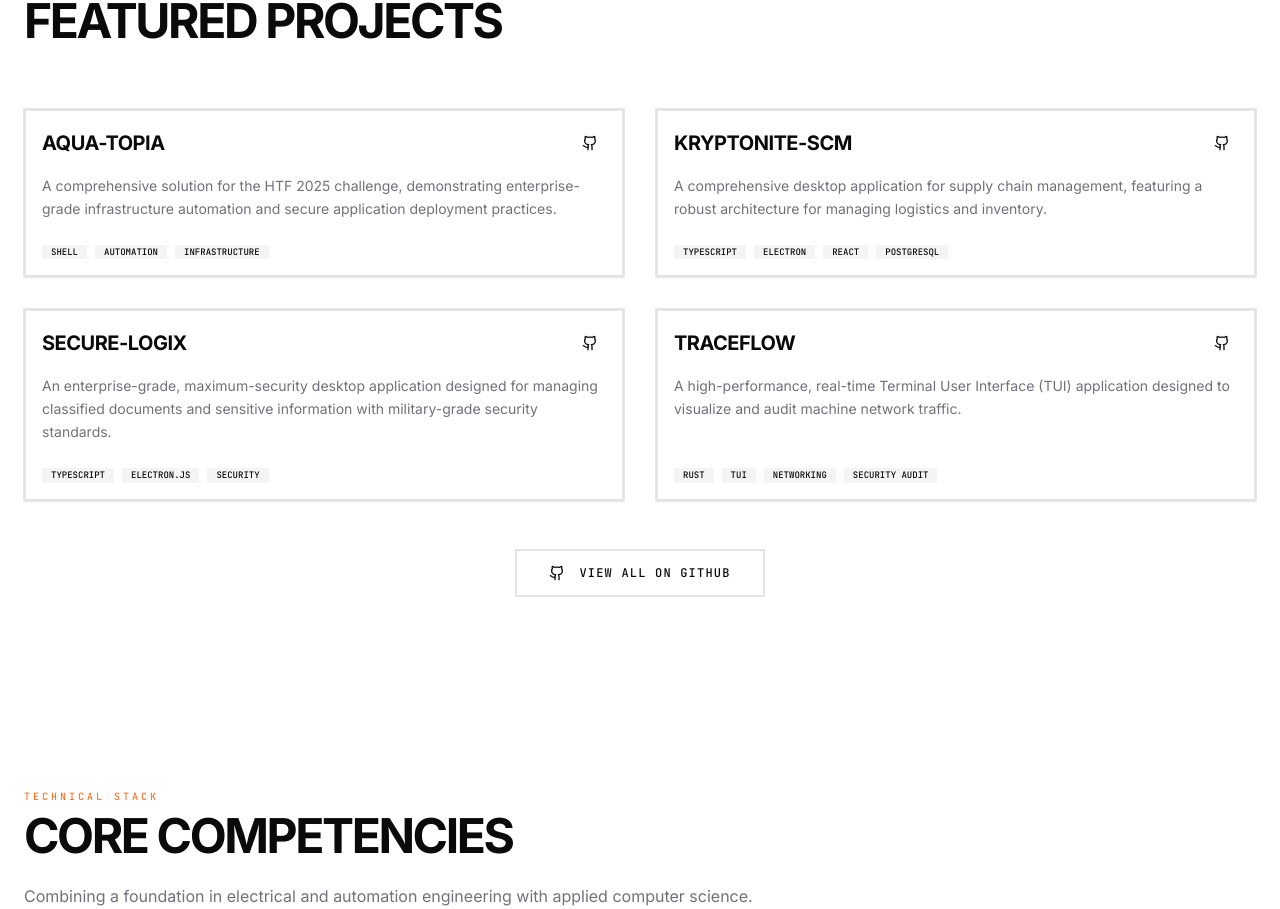
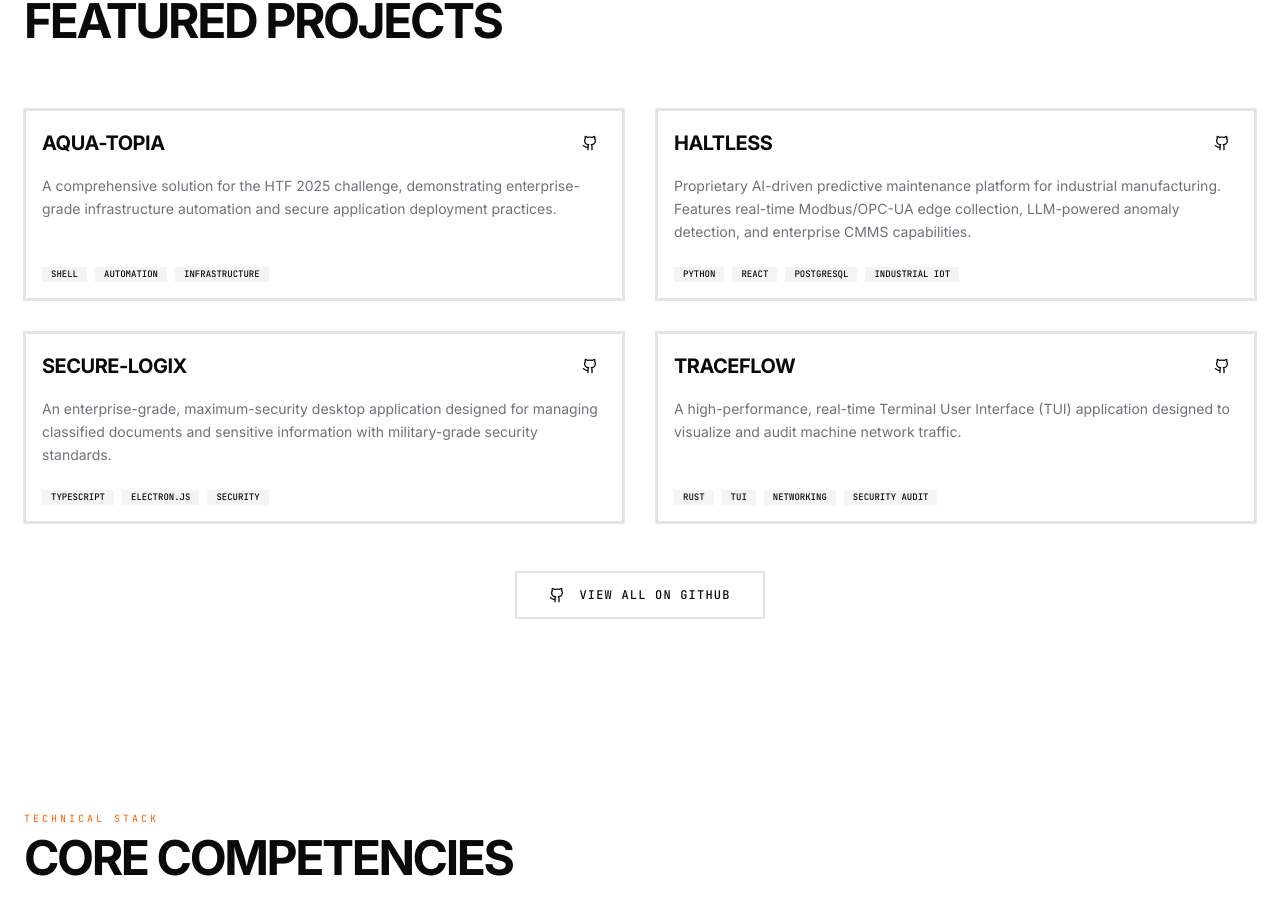
Before and after one commit to attilapeterszucs/Portfolio-Website, a React (Vite) app: page / in a window 1280 px wide. Shown: the part 1638-2547 px from the top of the page. Built offline with nearby package versions, Linux system fonts and the light colour scheme.

Commit message:
Replace Kryptonite-SCM project with Haltless

```diff
--- a/src/App.tsx
+++ b/src/App.tsx
@@ -64,10 +64,10 @@ const PROJECTS = [
     link: 'https://github.com/attilapeterszucs/Aqua-Topia'
   },
   {
-    title: 'Kryptonite-SCM',
-    description: 'A comprehensive desktop application for supply chain management, featuring a robust architecture for managing logistics and inventory.',
-    tags: ['TypeScript', 'Electron', 'React', 'PostgreSQL'],
-    link: 'https://github.com/attilapeterszucs/Kryptonite-SCM'
+    title: 'Haltless',
+    description: 'Proprietary AI-driven predictive maintenance platform for industrial manufacturing. Features real-time Modbus/OPC-UA edge collection, LLM-powered anomaly detection, and enterprise CMMS capabilities.',
+    tags: ['Python', 'React', 'PostgreSQL', 'Industrial IoT'],
+    link: 'https://github.com/attilapeterszucs/Haltless'
   },
   {
     title: 'Secure-LogiX',
```
